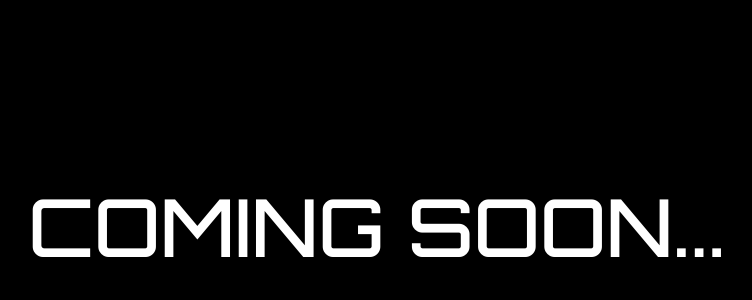
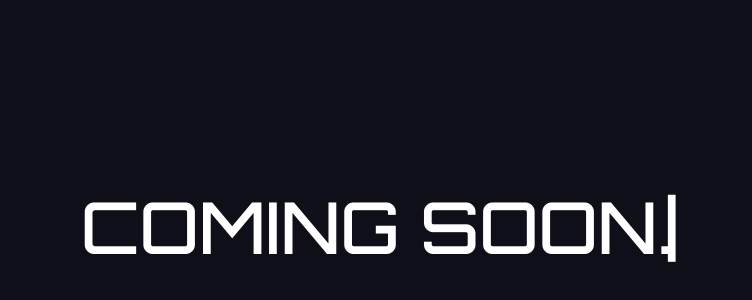
Before and after one commit to mihailocv/portfolio-plain, a plain HTML site: page index.html in a window 1280 px wide. Shown: the part 174-474 px from the top of the page, without its empty margins (263-1015 px from the left). Drawn offline with nearby package versions, Linux system fonts and the light colour scheme.

Commit message:
Stilizovanje i animiranje

```diff
--- a/index.html
+++ b/index.html
@@ -1,12 +1,48 @@
 <!DOCTYPE html>
 <html lang="en">
-<head>
-    <meta charset="UTF-8">
-    <meta name="viewport" content="width=device-width, initial-scale=1.0">
+  <head>
+    <meta charset="UTF-8" />
+    <meta name="viewport" content="width=device-width, initial-scale=1.0" />
     <title>MihailoCv</title>
-    <link rel="stylesheet" href="style.css">
-</head>
-<body>
-    <h1>Coming Soon...</h1>
-</body>
+    <link rel="stylesheet" href="style.css" />
+  </head>
+  <body>
+    <h1 id="element"></h1>
+    <script src="https://unpkg.com/typeit@8.7.1/dist/index.umd.js"></script>
+    <script>
+      new TypeIt("#element", {
+        lifeLike: false,
+        speed: 0,
+      })
+        .delete(9, { instant: true })
+        .type("C")
+        .pause(279)
+        .type("o")
+        .pause(257)
+        .type("m")
+        .pause(205)
+        .type("i")
+        .pause(236)
+        .type("n")
+        .pause(276)
+        .type("g")
+        .pause(171)
+        .type(" ")
+        .pause(467)
+        .type("S")
+        .pause(338)
+        .type("o")
+        .pause(207)
+        .type("o")
+        .pause(284)
+        .type("n")
+        .pause(973)
+        .type(".")
+        .pause(1104)
+        .type(".")
+        .pause(1322)
+        .type(".")
+        .go();
+    </script>
+  </body>
 </html>
--- a/style.css
+++ b/style.css
@@ -3,19 +3,18 @@
 body{
     margin: 0;
     padding: 0;
-    background-color: black;
+    background-color: rgb(15,15,25);
     color: white;
     display: flex;
     justify-content: center;
     align-items: center;
     height: 100vh;
     text-transform: uppercase;
+    text-wrap: nowrap;
 }
 
 h1 {
-    font-size: clamp(3.125rem, 3.464vw + 2.229rem, 5rem);
-    line-height: clamp(4.688rem, 3.349vw + 3.821rem, 6.5rem);
-
+  font-size: clamp(1.875rem, 4.442vw + 0.92rem, 6.25rem);
   font-family: "Orbitron", sans-serif;
   font-optical-sizing: auto;
   font-weight: 500;
```
